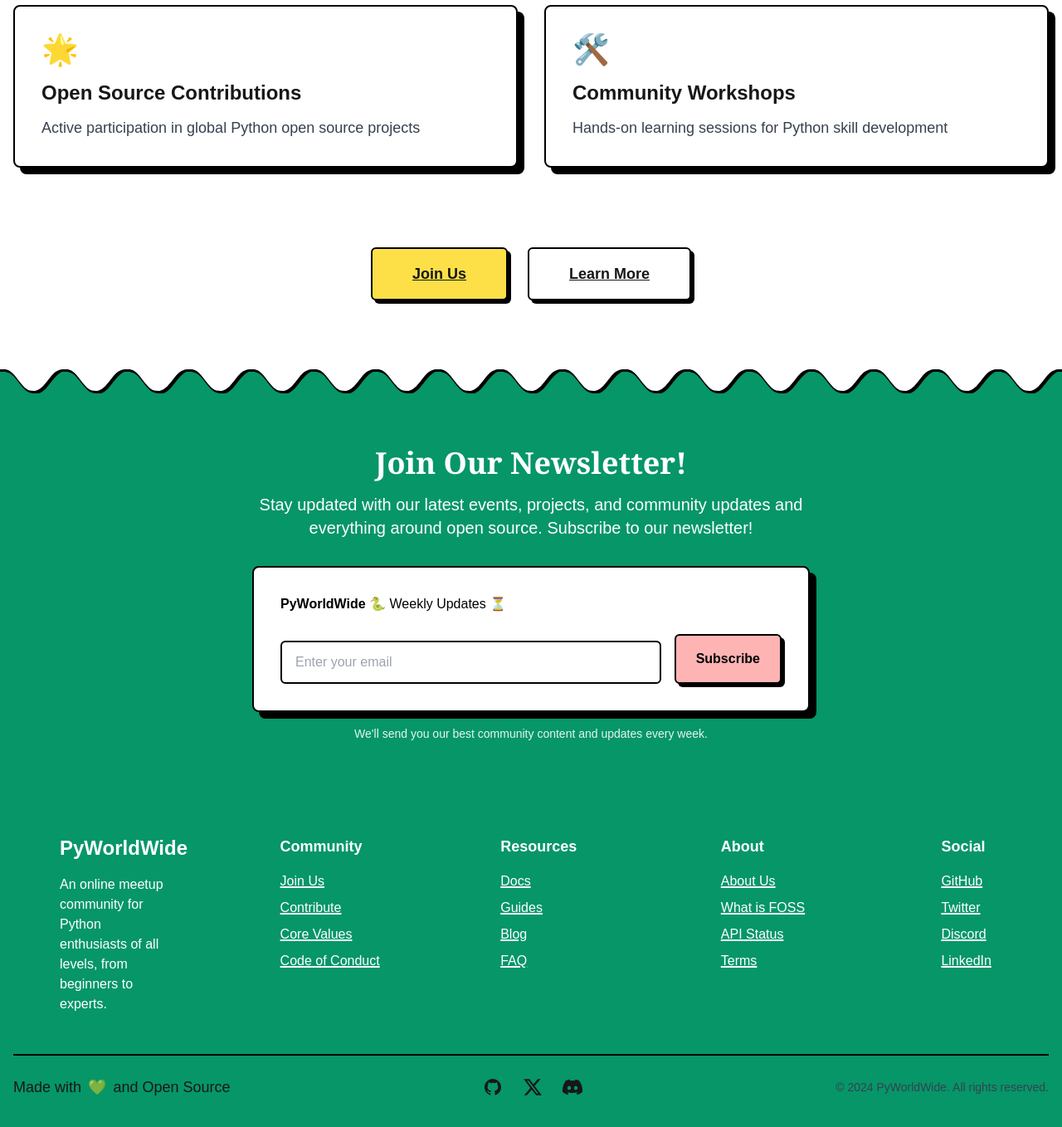
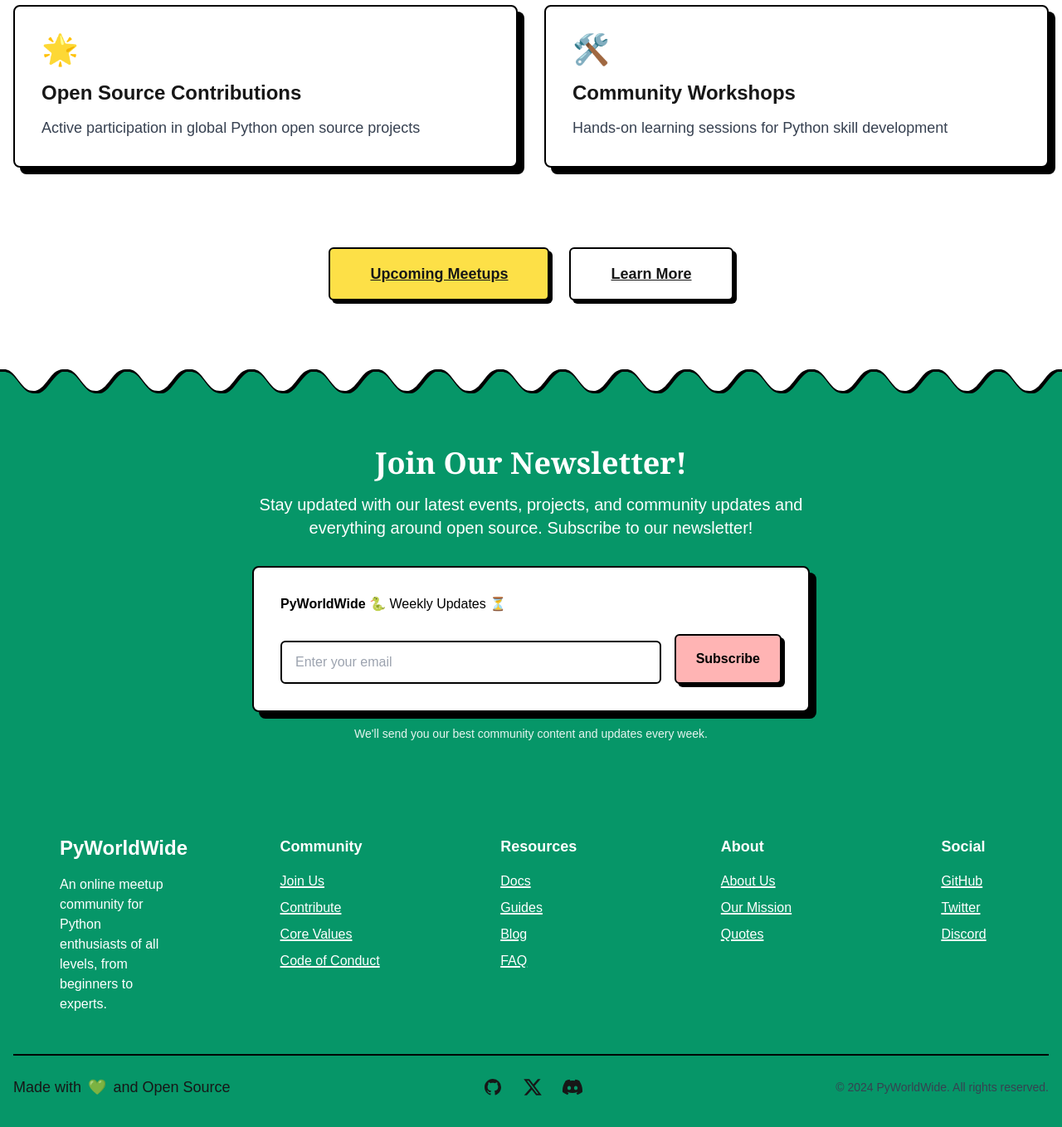
Before and after one commit to pyworldwide/pyworldwide.org, a Next.js app: page / in a window 1280 px wide. Shown: the part 714-2072 px from the top of the page at 83% size. Built offline with nearby package versions, Linux system fonts and the light colour scheme.

Commit message:
fix: volunteer form, and other links

```diff
--- a/src/app/team/page.tsx
+++ b/src/app/team/page.tsx
@@ -59,7 +59,7 @@ export default function Team() {
             We&apos;re always looking for passionate volunteers!
           </p>
           <Link
-            href=""
+            href="https://app.youform.com/forms/0cvg3fws"
             className="bg-yellow-300 px-8 py-3 rounded-md border-2 border-black shadow-[4px_4px_0px_0px_rgba(0,0,0,1)]
               hover:shadow-[8px_8px_0px_0px_rgba(0,0,0,1)] hover:-translate-x-1 hover:-translate-y-1
               transition-all duration-300 font-bold inline-block"
--- a/src/components/Footer.tsx
+++ b/src/components/Footer.tsx
@@ -3,9 +3,9 @@ import "../css/squiggle.css"
 
 const footerLinks = {
   community: [
-    { name: "Join Us", href: "" },
+    { name: "Join Us", href: "https://app.youform.com/forms/0cvg3fws" },
     { name: "Contribute", href: "https://github.com/pyworldwide" },
-    { name: "Core Values", href: "" },
+    { name: "Core Values", href: "https://www.python.org/psf/mission/" },
     { name: "Code of Conduct", href: "/coc" },
   ],
   resources: [
@@ -15,16 +15,14 @@ const footerLinks = {
     { name: "FAQ", href: "" },
   ],
   about: [
-    { name: "About Us", href: "" },
-    { name: "What is FOSS", href: "" },
-    { name: "API Status", href: "" },
-    { name: "Terms", href: "" },
+    { name: "About Us", href: "/about" },
+    { name: "Our Mission", href: "https://www.python.org/psf/mission/" },
+    { name: "Quotes", href: "https://www.python.org/about/quotes/" },
   ],
   social: [
     { name: "GitHub", href: "https://github.com/pyworldwide" },
     { name: "Twitter", href: "https://x.com/pyworldwide" },
     { name: "Discord", href: "" },
-    { name: "LinkedIn", href: "" },
   ],
 };
 
@@ -70,7 +68,7 @@ export default function Footer() {
                 <path fillRule="evenodd" d="M12 2C6.477 2 2 6.477 2 12c0 4.42 2.87 8.17 6.84 9.5.5.08.66-.23.66-.5v-1.69c-2.77.6-3.36-1.34-3.36-1.34-.46-1.16-1.11-1.47-1.11-1.47-.91-.62.07-.6.07-.6 1 .07 1.53 1.03 1.53 1.03.87 1.52 2.34 1.07 2.91.83.09-.65.35-1.09.63-1.34-2.22-.25-4.55-1.11-4.55-4.92 0-1.11.38-2 1.03-2.71-.1-.25-.45-1.29.1-2.64 0 0 .84-.27 2.75 1.02.79-.22 1.65-.33 2.5-.33.85 0 1.71.11 2.5.33 1.91-1.29 2.75-1.02 2.75-1.02.55 1.35.2 2.39.1 2.64.65.71 1.03 1.6 1.03 2.71 0 3.82-2.34 4.66-4.57 4.91.36.31.69.92.69 1.85V21c0 .27.16.59.67.5C19.14 20.16 22 16.42 22 12A10 10 0 0012 2z" clipRule="evenodd" />
               </svg>
             </Link>
-            <Link href="" className="hover:scale-110 transition-transform">
+            <Link href="https://x.com/pyworldwide" className="hover:scale-110 transition-transform">
               <svg className="w-6 h-6" fill="currentColor" viewBox="0 0 24 24">
                 <path d="M18.244 2.25h3.308l-7.227 8.26 8.502 11.24H16.17l-5.214-6.817L4.99 21.75H1.68l7.73-8.835L1.254 2.25H8.08l4.713 6.231zm-1.161 17.52h1.833L7.084 4.126H5.117z"/>
               </svg>
--- a/src/components/WhatWeDo.tsx
+++ b/src/components/WhatWeDo.tsx
@@ -49,10 +49,10 @@ export default function WhatWeDo() {
 
       <div className="flex flex-wrap gap-6 justify-center mt-12">
         <Link
-          href="https://github.com/pyworldwide"
+          href="/events"
           className="bg-yellow-300 px-12 py-4 rounded-md border-2 border-black shadow-[4px_4px_0px_0px_rgba(0,0,0,1)] hover:shadow-[8px_8px_0px_0px_rgba(0,0,0,1)] hover:-translate-x-1 hover:-translate-y-1 transition-all duration-300 font-bold text-lg transform hover:rotate-1"
         >
-          Join Us
+          Upcoming Meetups
         </Link>
         <Link
           href="/about"
```
